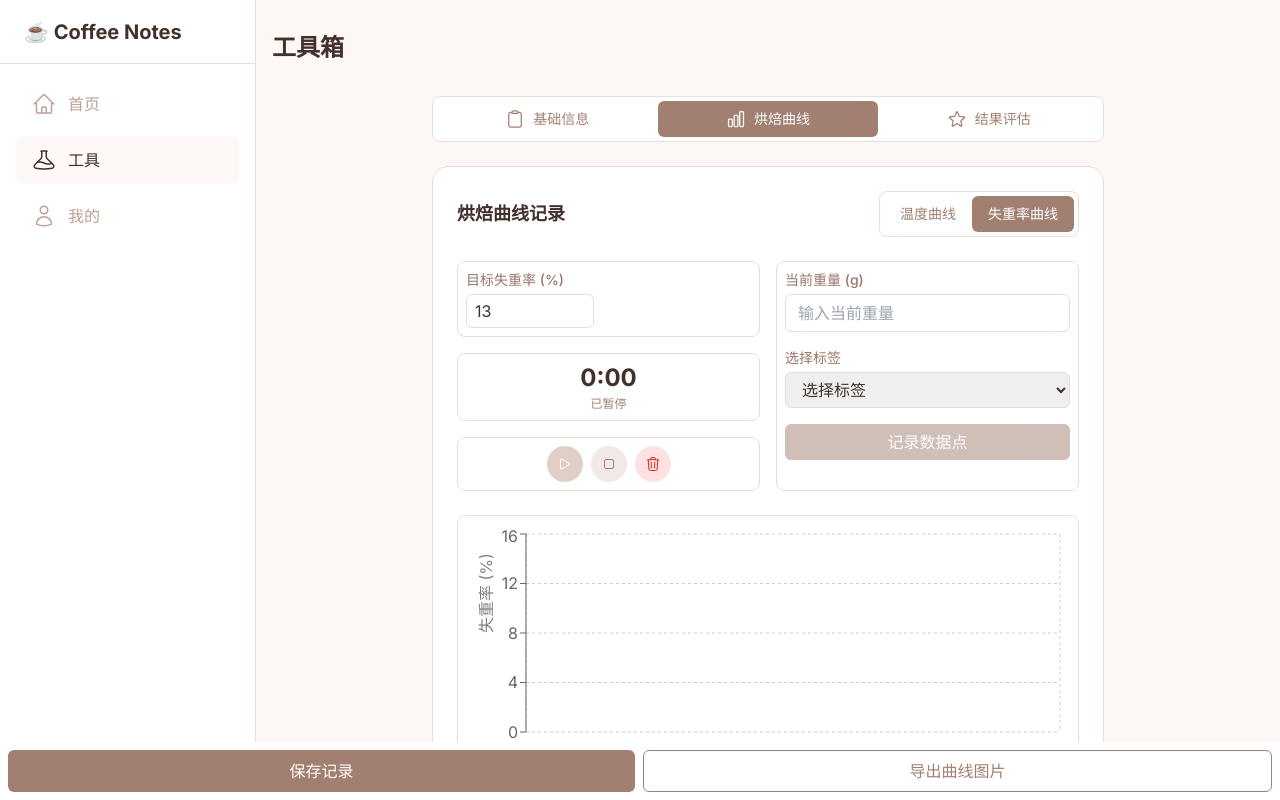
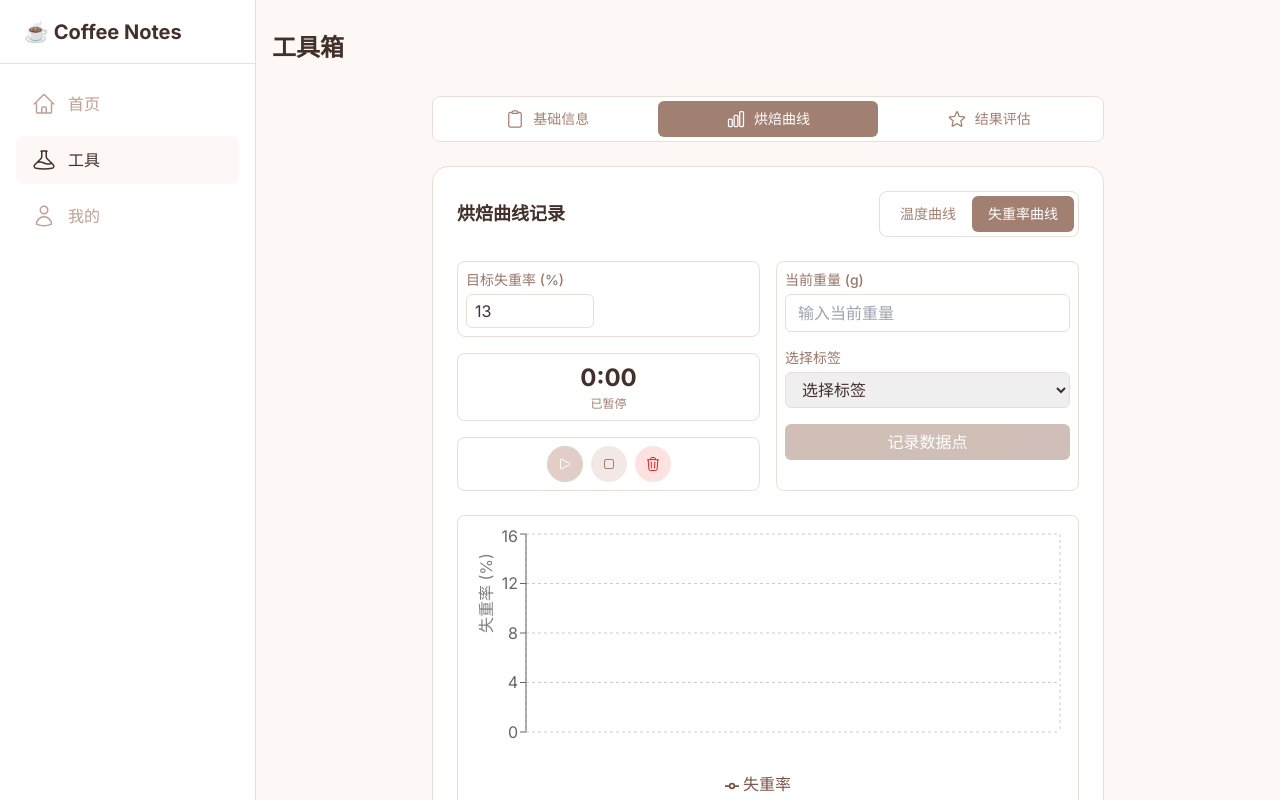
Before and after one commit to jqlong17/CoffeeNotes, a Next.js app: page /tools/roasting in a window 1280 px wide. Both pictures are taken after a click on the button "烘焙曲线". Shown: the top 800 px of the page. Built offline with nearby package versions, Linux system fonts and the light colour scheme.

Commit message:
fix: 删除未使用的导入和接口定义，修复ESLint错误

```diff
--- a/src/app/tools/roasting/page.tsx
+++ b/src/app/tools/roasting/page.tsx
@@ -2,14 +2,12 @@
 
 import { useState, FormEvent, useEffect } from 'react'
 import {
-  BeakerIcon,
   ChartBarIcon,
   ClipboardIcon,
   StarIcon,
   PlayIcon,
   PauseIcon,
   StopIcon,
-  BellIcon,
   TrashIcon,
 } from '@heroicons/react/24/outline'
 import {
@@ -70,15 +68,6 @@ const ROASTING_TAGS = [
 
 // 定义记录模式类型
 type RecordMode = 'temperature' | 'weightLoss'
-
-// 定义数据点类型
-interface DataPoint {
-  time: number // 秒数
-  weight?: number // 当前重量
-  lossRate?: number // 失重率
-  temperature?: number // 温度
-  tag?: string // 标签
-}
 
 // 添加一个计算Y轴范围的函数
 const calculateYAxisDomain = (points: WeightLossPoint[], targetRate: number): [number, number] => {
@@ -871,8 +860,8 @@ export default function RoastingPage() {
                 </div>
               </div>
 
-              {/* 底部固定按钮 */}
-              <div className="fixed bottom-0 left-0 right-0 flex gap-2 bg-white p-2 shadow-lg">
+              {/* 底部按钮 */}
+              <div className="flex gap-2 bg-white">
                 <button className="flex-1 rounded-md bg-coffee-600 px-4 py-2 text-white hover:bg-coffee-700">
                   保存记录
                 </button>
```
